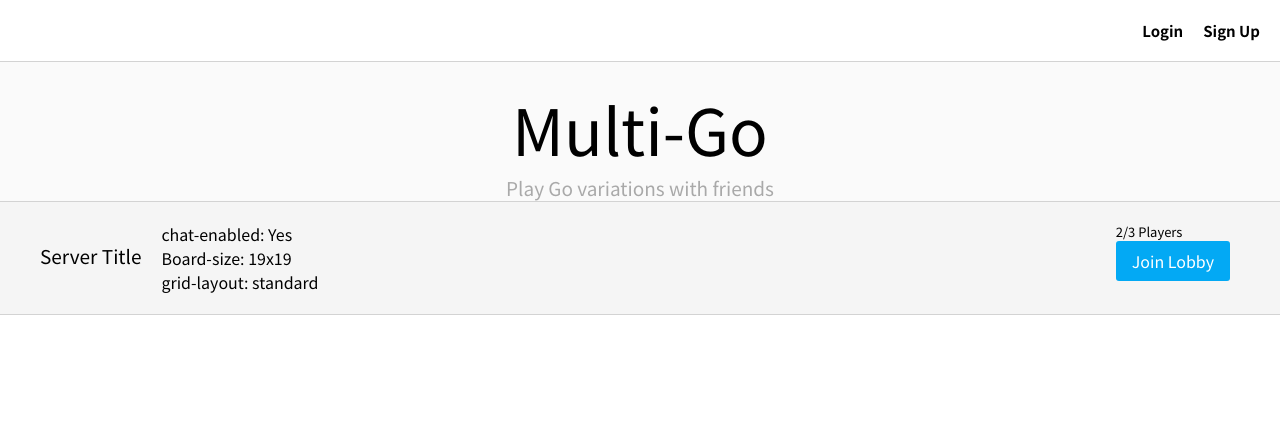
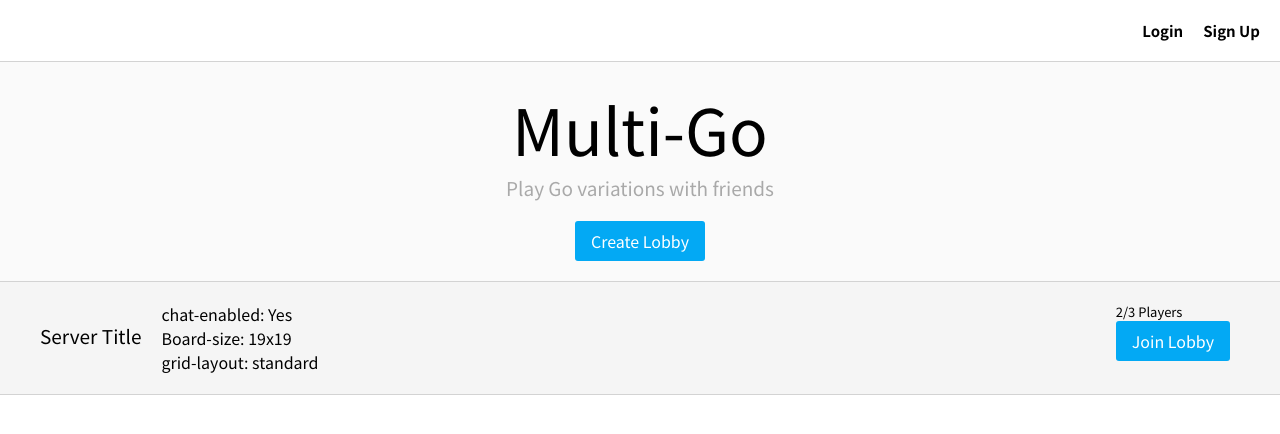
Before and after one commit to Wesley-Arrington/Multi-Go, a React (Create React App) app in the folder frontend/: page /#/ in a window 1280 px wide. Shown: the top 434 px of the page. Built offline with nearby package versions, Linux system fonts and the light colour scheme.

Commit message:
improved create game functionality

```diff
--- a/frontend/src/components/splash/splash.jsx
+++ b/frontend/src/components/splash/splash.jsx
@@ -61,7 +61,7 @@ export default class Splash extends Component {
                 <div className="splash-page-create-lobby-div">
                     <h1 className="splash-page-app-title">Multi-Go</h1>
                     <h3 className="splash-page-app-sub-title">Play Go variations with friends</h3>
-                    {/* <button onClick={this.handleClick} className="blue-button" id="splash-page-create-lobby-button">Create Lobby</button> */}
+                        <button onClick={() => this.props.openModal('login')} className="blue-button" id="splash-page-create-lobby-button">Create Lobby</button>
                 </div>
                 <LobbyRows />
             </div>
--- a/frontend/src/components/splash/splash_container.jsx
+++ b/frontend/src/components/splash/splash_container.jsx
@@ -1,11 +1,13 @@
 import { connect } from 'react-redux';
 // import { logout } from '../../actions/session_actions';
 import { createGame } from '../../actions/game_action';
+import { openModal, closeModal } from '../../actions/modal_action'
 import Splash from './splash';
 
 const mdp = dispatch => {
     return {
         newGame: (data) => dispatch(createGame(data)),
+        openModal: (modal) => dispatch(openModal(modal))
         // getGame: (id) => dispatch(fetchGame(id))
     }
 }
```
